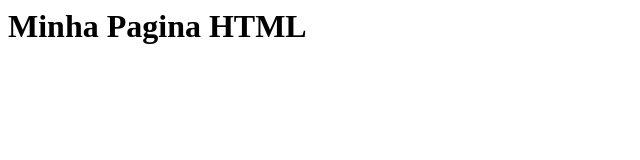
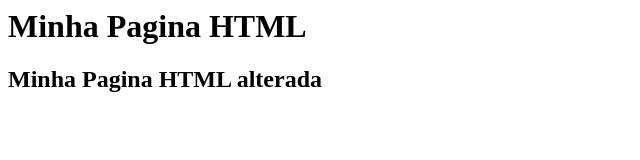
Before and after one commit to roohastorga/gama-no-github, a plain HTML site: page index.html in a window 1280 px wide. Shown: the whole page, without its empty margins (0-640 px from the left). Drawn offline with Linux system fonts and the light colour scheme.

Commit message:
arquivo index.html alterado novamente

```diff
--- a/index.html
+++ b/index.html
@@ -1,5 +1,6 @@
 <html>
 	<body>
 		<h1>Minha Pagina HTML </h1>
+		<h2>Minha Pagina HTML alterada</h2>
 	</body>
 </html>
```
